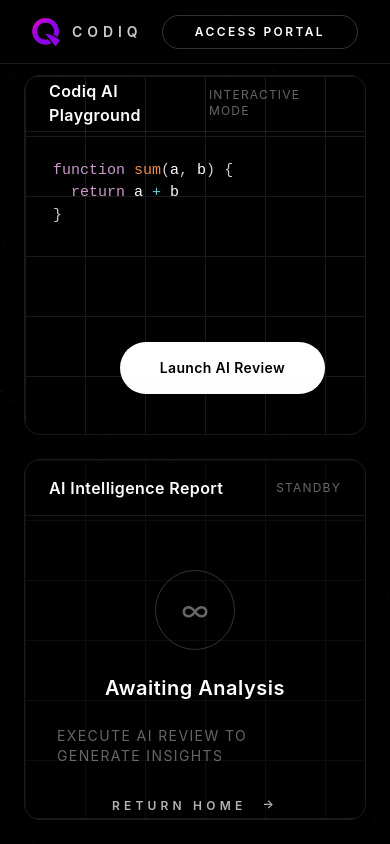
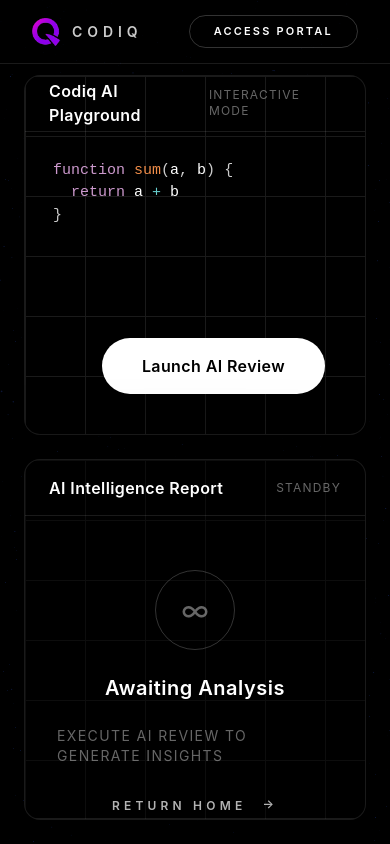
Before and after one commit to VaibhavThakare124/CODE-REVIEWER, a React (Vite) app in the folder FrontEnd/: page / in a window 390 px wide. Both pictures are taken after a click on the button "ENTER PLAYGROUND". Built offline with nearby package versions, Linux system fonts and the light colour scheme; no server answers.

Commit message:
make some changes

```diff
--- a/FrontEnd/src/components/navigation/Navbar.jsx
+++ b/FrontEnd/src/components/navigation/Navbar.jsx
@@ -36,7 +36,8 @@
         <button
           className="
             group relative
-            px-8 py-2
+            px-6 py-2
+            sm:px-8
             text-xs font-semibold tracking-[0.2em]
             uppercase
             text-white
@@ -46,6 +47,10 @@
             transition-all duration-500 ease-[cubic-bezier(0.77,0,0.175,1)]
             hover:border-white
             active:scale-95
+            min-w-[120px]
+            sm:min-w-[136px]
+            text-[11px]
+            sm:text-xs
           "
         >
           {/* Expanding Background */}
@@ -64,6 +69,7 @@
             Access Portal
           </span>
         </button>
+
       </header>
     </div>
   )
--- a/FrontEnd/src/components/pages/LandingPage.jsx
+++ b/FrontEnd/src/components/pages/LandingPage.jsx
@@ -77,8 +77,10 @@
             onClick={onGetStarted}
             className="
               group relative inline-flex items-center justify-center
-              px-12 py-4
-              text-sm font-semibold tracking-[0.25em]
+              px-8 py-3 text-xs
+              sm:px-10 sm:py-4 sm:text-sm
+              md:px-12 md:py-4 md:text-sm
+              font-semibold tracking-[0.25em]
               uppercase
               text-white
               border border-white/20
@@ -98,13 +100,14 @@
             " />
 
             <span className="
-              relative flex items-center gap-4
+              relative flex items-center gap-3
+              sm:gap-4
               transition-colors duration-500
               group-hover:text-black
             ">
               Enter Playground
               <svg
-                className="w-5 h-5 transition-transform duration-500 group-hover:translate-x-2"
+                className="w-4 h-4 sm:w-5 sm:h-5 transition-transform duration-500 group-hover:translate-x-2"
                 fill="none"
                 viewBox="0 0 24 24"
                 stroke="currentColor"
@@ -119,6 +122,7 @@
             </span>
           </button>
         </div>
+
       </div>
 
 
--- a/FrontEnd/src/components/pages/PanelPage.jsx
+++ b/FrontEnd/src/components/pages/PanelPage.jsx
@@ -49,9 +49,9 @@
   }
 
   return (
-    <div className="relative h-full w-full flex flex-col bg-transparent text-slate-100">
+    <div className="relative h-full w-full flex flex-col bg-transparent text-slate-100 overflow-y-scroll ">
 
-      <main className="flex-1 flex flex-col md:flex-row gap-6 p-6 min-h-0 overflow-auto mt-[6vh] overflow-x-hidden">
+      <main className="flex-1 flex flex-col md:flex-row gap-6 p-6 min-h-0 overflow-auto mt-[6vh] overflow-y-scroll overflow-x-hidden">
         <EditorPanel
           code={code}
           setCode={setCode}
@@ -64,7 +64,7 @@
         />
       </main>
 
-      <div className="absolute bottom-8 w-full flex justify-center z-10">
+      <div className=" fixed bottom-8 w-full flex justify-center z-10">
           <button
             onClick={() => setShowLanding(true)}
             className="
--- a/FrontEnd/src/components/panels/EditorPanel.jsx
+++ b/FrontEnd/src/components/panels/EditorPanel.jsx
@@ -100,7 +100,15 @@
         )}
 
 
-        <div className=" bottom-10 right-10 fixed">
+        <div
+          className="
+            fixed bottom-10 right-10
+            sm:bottom-8 sm:right-6
+            xs:bottom-4 xs:right-2
+            z-20
+            flex
+          "
+        >
           <button
             ref={buttonRef}
             onMouseMove={handleMouseMove}
@@ -111,15 +119,23 @@
               px-10 py-4 rounded-full
               text-sm font-semibold tracking-wide
               transition-colors duration-300
+              shadow-xl
+              xs:px-7 xs:py-3
               ${isReviewing
                 ? "bg-white/10 text-white/40 cursor-wait"
                 : "bg-white text-black hover:bg-cyan-400"
               }
             `}
+            style={{
+              minWidth: "196px", // maintain original size on all screens
+              minHeight: "56px",
+              fontSize: "1rem",
+            }}
           >
             {isReviewing ? "AI Thinking..." : "Launch AI Review"}
           </button>
         </div>
+
       </div>
 
 
```
